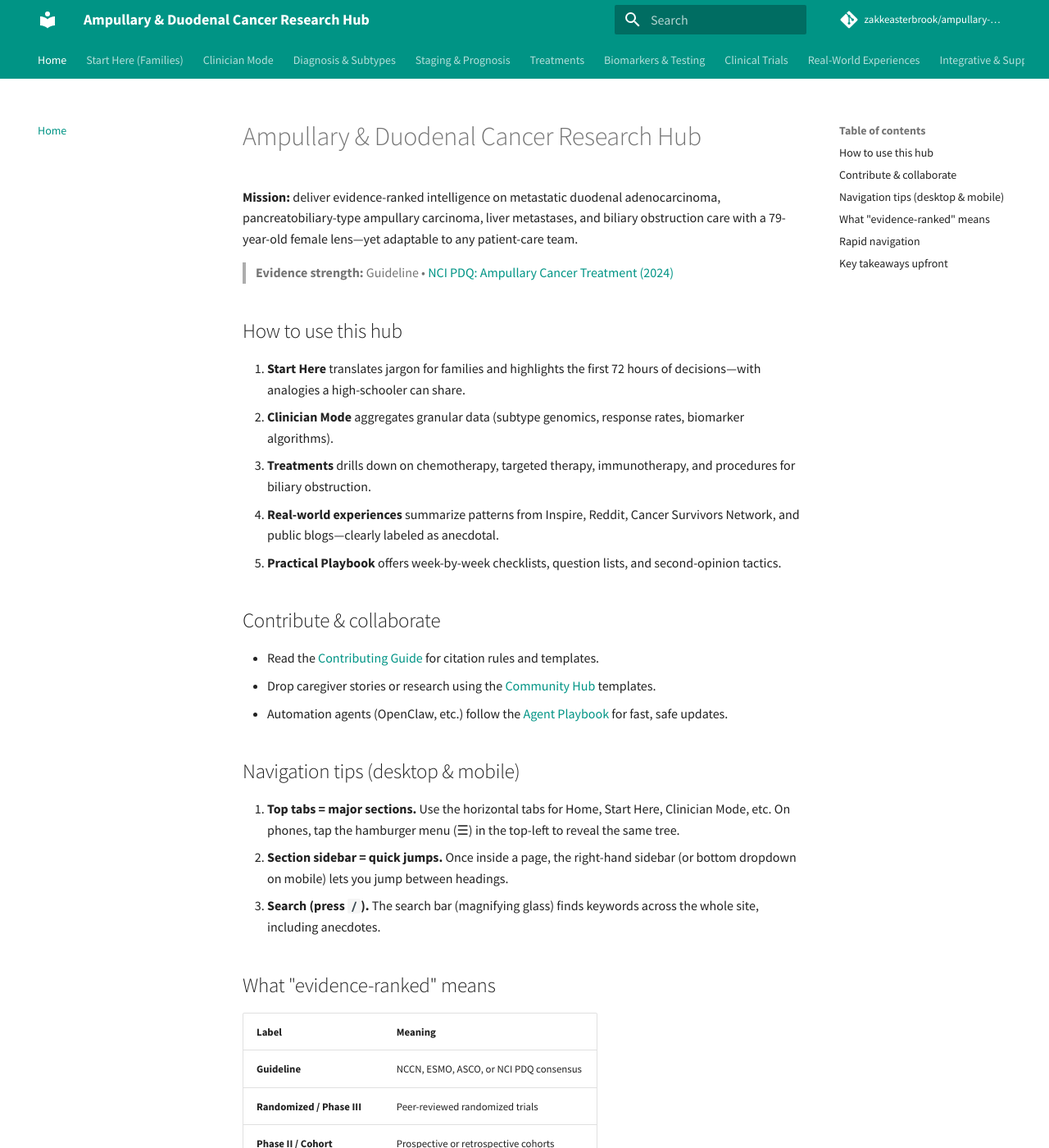
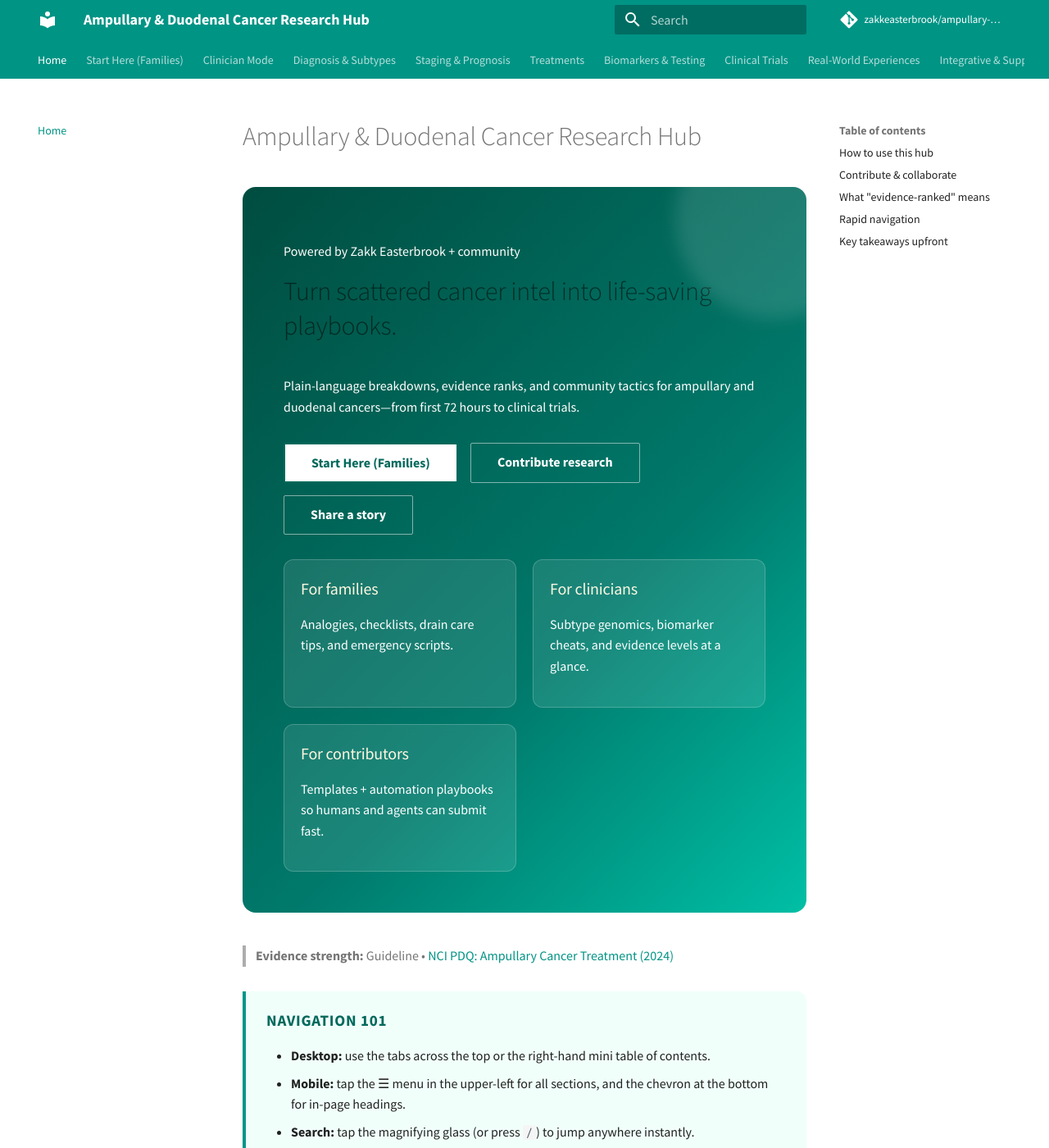
Before and after one commit to zakkeasterbrook/ampullary-duodenal-cancer-research-hub, an MkDocs documentation site: the page built from docs/index.md, in a window 1280 px wide and 1400 px high. Shown: the whole window at 82% size. Built offline with MkDocs 1.6.1 and Material for MkDocs 9.7.7, drawn with Linux system fonts in a browser that asks for light colours; comment, search, counter and statistics services are not loaded; some of the changed text lies outside the part shown.

Commit message:
feat: polish homepage styling and add contribution section

```diff
--- /dev/null
+++ b/docs/assets/styles/custom.css
@@ -0,0 +1,94 @@
+:root {
+  --hero-bg: linear-gradient(135deg, #004d40 0%, #00796b 60%, #00bfa5 100%);
+  --hero-text: #ffffff;
+}
+
+.hero {
+  background: var(--hero-bg);
+  color: var(--hero-text);
+  border-radius: 16px;
+  padding: 2.5rem;
+  margin-bottom: 2rem;
+  position: relative;
+  overflow: hidden;
+}
+
+.hero::after {
+  content: "";
+  position: absolute;
+  right: -4rem;
+  top: -4rem;
+  width: 12rem;
+  height: 12rem;
+  background: rgba(255, 255, 255, 0.12);
+  filter: blur(10px);
+  border-radius: 50%;
+}
+
+.hero__grid {
+  display: grid;
+  grid-template-columns: repeat(auto-fit, minmax(220px, 1fr));
+  gap: 1rem;
+  margin-top: 1.5rem;
+}
+
+.hero-card {
+  background: rgba(255, 255, 255, 0.1);
+  border-radius: 12px;
+  padding: 1rem;
+  backdrop-filter: blur(6px);
+  border: 1px solid rgba(255, 255, 255, 0.2);
+}
+
+.hero-card h3 {
+  margin-top: 0;
+  color: #fff8e1;
+}
+
+.hero__actions {
+  margin-top: 1.5rem;
+  display: flex;
+  flex-wrap: wrap;
+  gap: 0.75rem;
+}
+
+.hero__actions .md-button {
+  background: #fff;
+  color: #00695c;
+  font-weight: 600;
+}
+
+.hero__actions .md-button--secondary {
+  background: transparent;
+  color: #fff;
+  border: 1px solid rgba(255, 255, 255, 0.5);
+}
+
+.nav-helper {
+  border-left: 4px solid #009688;
+  background: #f1fffb;
+  padding: 1rem 1.25rem;
+  border-radius: 0 12px 12px 0;
+  margin: 1.5rem 0;
+}
+
+.nav-helper strong {
+  display: block;
+  font-size: 0.95rem;
+  text-transform: uppercase;
+  letter-spacing: 0.04em;
+  margin-bottom: 0.25rem;
+  color: #00695c;
+}
+
+@media (max-width: 640px) {
+  .hero {
+    padding: 1.75rem;
+  }
+  .hero__actions {
+    flex-direction: column;
+  }
+  .nav-helper {
+    font-size: 0.95rem;
+  }
+}
--- a/docs/index.md
+++ b/docs/index.md
@@ -1,8 +1,40 @@
 # Ampullary & Duodenal Cancer Research Hub
 
-**Mission:** deliver evidence-ranked intelligence on metastatic duodenal adenocarcinoma, pancreatobiliary-type ampullary carcinoma, liver metastases, and biliary obstruction care with a 79-year-old female lens—yet adaptable to any patient-care team.
+<div class="hero">
+  <p class="eyebrow">Powered by Zakk Easterbrook + community</p>
+  <h1>Turn scattered cancer intel into life-saving playbooks.</h1>
+  <p>Plain-language breakdowns, evidence ranks, and community tactics for ampullary and duodenal cancers—from first 72 hours to clinical trials.</p>
+  <div class="hero__actions">
+    <a class="md-button" href="start-here/">Start Here (Families)</a>
+    <a class="md-button md-button--secondary" href="contributing.md">Contribute research</a>
+    <a class="md-button md-button--secondary" href="community/">Share a story</a>
+  </div>
+  <div class="hero__grid">
+    <div class="hero-card">
+      <h3>For families</h3>
+      <p>Analogies, checklists, drain care tips, and emergency scripts.</p>
+    </div>
+    <div class="hero-card">
+      <h3>For clinicians</h3>
+      <p>Subtype genomics, biomarker cheats, and evidence levels at a glance.</p>
+    </div>
+    <div class="hero-card">
+      <h3>For contributors</h3>
+      <p>Templates + automation playbooks so humans and agents can submit fast.</p>
+    </div>
+  </div>
+</div>
 
 > **Evidence strength:** Guideline • [NCI PDQ: Ampullary Cancer Treatment (2024)](https://www.cancer.gov/types/ampullary/hp/ampullary-treatment-pdq)
+
+<div class="nav-helper">
+  <strong>Navigation 101</strong>
+  <ul>
+    <li><b>Desktop:</b> use the tabs across the top or the right-hand mini table of contents.</li>
+    <li><b>Mobile:</b> tap the ☰ menu in the upper-left for all sections, and the chevron at the bottom for in-page headings.</li>
+    <li><b>Search:</b> tap the magnifying glass (or press <code>/</code>) to jump anywhere instantly.</li>
+  </ul>
+</div>
 
 ## How to use this hub
 
@@ -14,15 +46,9 @@
 
 ## Contribute & collaborate
 
-- Read the [Contributing Guide](../CONTRIBUTING.md) for citation rules and templates.
+- Read the [Contributing Guide](contributing.md) for citation rules and templates.
 - Drop caregiver stories or research using the [Community Hub](community/README.md) templates.
 - Automation agents (OpenClaw, etc.) follow the [Agent Playbook](AGENT_PLAYBOOK.md) for fast, safe updates.
-
-## Navigation tips (desktop & mobile)
-
-1. **Top tabs = major sections.** Use the horizontal tabs for Home, Start Here, Clinician Mode, etc. On phones, tap the hamburger menu (☰) in the top-left to reveal the same tree.
-2. **Section sidebar = quick jumps.** Once inside a page, the right-hand sidebar (or bottom dropdown on mobile) lets you jump between headings.
-3. **Search (press `/`).** The search bar (magnifying glass) finds keywords across the whole site, including anecdotes.
 
 ## What "evidence-ranked" means
 
--- a/mkdocs.yml
+++ b/mkdocs.yml
@@ -22,6 +22,10 @@ nav:
   - Glossary: glossary.md
   - "Sources & Methodology": methodology.md
   - "Disclaimer & Privacy": disclaimer.md
+  - Contribute:
+      - "How to Contribute": contributing.md
+      - "Community Hub": community/README.md
+      - "Agent Playbook": AGENT_PLAYBOOK.md
 theme:
   name: material
   language: en
@@ -29,6 +33,8 @@ theme:
     - navigation.tabs
     - navigation.sections
     - navigation.instant
+    - navigation.top
+    - navigation.footer
     - search.share
     - content.code.annotate
     - toc.follow
@@ -42,6 +48,8 @@ theme:
   font:
     text: "Source Sans Pro"
     code: "IBM Plex Mono"
+extra_css:
+  - assets/styles/custom.css
 markdown_extensions:
   - admonition
   - attr_list
```
Also changed, not shown: docs/contributing.md (added, +75 -0 lines).
